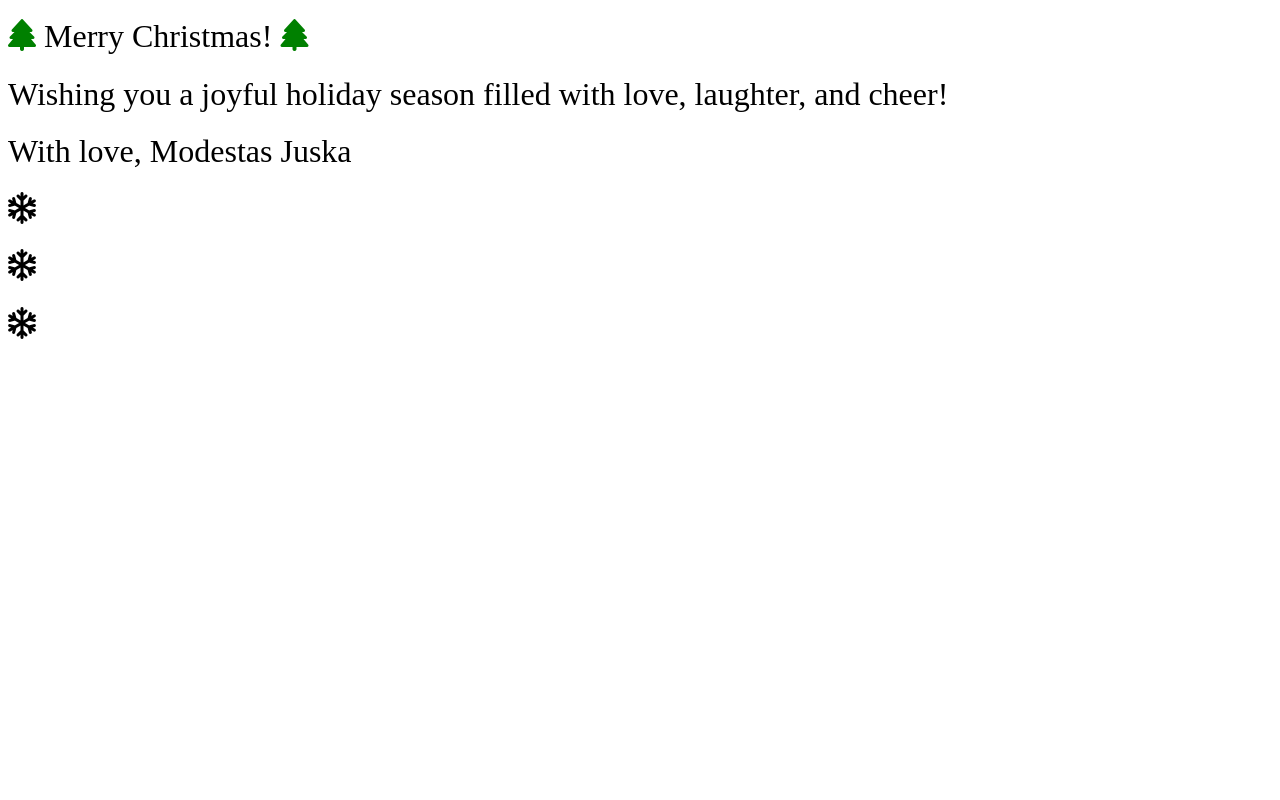
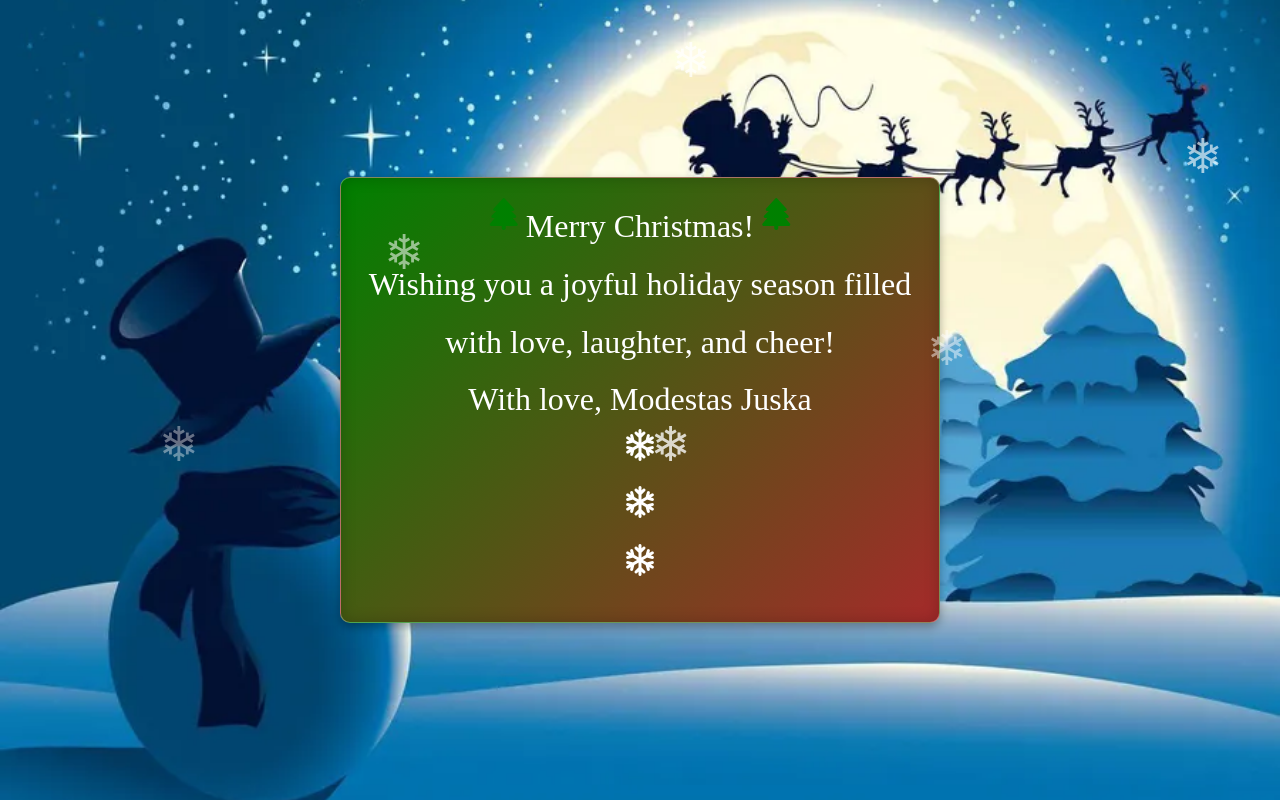
Before and after one commit to ModJuska123/TechinScriptmasDecember_2, a website: page index.html in a window 1280 px wide. Drawn offline with Linux system fonts and the light colour scheme.

Commit message:
update of Day-2

```diff
--- a/index.html
+++ b/index.html
@@ -4,6 +4,7 @@
     <meta charset="UTF-8" />
     <meta name="viewport" content="width=device-width, initial-scale=1.0" />
     <title>Christmas</title>
+    <link rel="stylesheet" href="./main.css" />
     <link
       rel="stylesheet"
       href="https://cdnjs.cloudflare.com/ajax/libs/font-awesome/6.7.1/css/all.min.css"
@@ -18,12 +19,24 @@
       }
     </style>
   </head>
-  <body>
-    <div id="header"></div>
-    <div>
-      Wishing you a joyful holiday season filled with love, laughter, and cheer!
+  <body >
+    <div class="snowflake">❄</div>
+    <div class="snowflake">❄</div>
+    <div class="snowflake">❄</div>
+    <div class="snowflake">❄</div>
+    <div class="snowflake">❄</div>
+    <div class="snowflake">❄</div>
+    <div class="snowflake">❄</div>
+    <div class="snowflake">❄</div>
+
+    <div class="container">
+      <div id="header"></div>
+      <div>
+        Wishing you a joyful holiday season filled with love, laughter, and
+        cheer!
+      </div>
+      <div id="footer"></div>
     </div>
-    <div id="footer"></div>
   </body>
 
   <script>
--- /dev/null
+++ b/main.css
@@ -0,0 +1,103 @@
+body,
+body * {
+  margin: 0;
+  padding: 0;
+  vertical-align: top;
+  box-sizing: border-box;
+
+}
+@import url('https://fonts.googleapis.com/css2?family=Lobster&display=swap');
+
+body {
+  font-family: 'Gill Sans', 'Gill Sans MT', sans-serif;
+  background-image: url(./background.png);
+  background-size: cover; /* Užtikrina, kad fonas užpildys visą ekraną proporcingai */
+  background-repeat: no-repeat; /* Užtikrina, kad fonas nesikartos */
+  background-position: center; /* Centruoja foną */
+  background-attachment: fixed; /* Palieka foną stacionarų, kai vartotojas slenka puslapį */
+  display: flex;
+  justify-content: center;
+  align-items: center;
+  height: 100vh;
+  overflow: hidden; /* Kad dribsniai neišeitų už ekrano ribų */
+}
+
+.container {
+  width: 90%;
+  max-width: 600px;
+  padding: 20px;
+  background: linear-gradient(135deg, green, brown);
+  color: white;
+  text-align: center;
+  border-radius: 10px;
+  box-shadow: 0 4px 10px rgba(0, 0, 0, 0.3), 0 0 15px rgba(0, 0, 0, 0.2) inset;
+  border: 1px solid rgba(255, 255, 255, 0.3);
+  font-family: "Lobster", serif;
+}
+
+/* Atsakingas dizainas mažesniems ekranams */
+@media (max-width: 768px) {
+  body {
+    background-size: contain; /* Didesniems ekranams fonas pritaikomas viduje, neperžengiant kraštų */
+  }
+  .container {
+    width: 95%;
+    padding: 15px;
+    font-size: 16px;
+  }
+}
+
+/*Sniegas*/
+
+/* Sniego dribsniai */
+.snowflake {
+  position: absolute;
+  top: -10%; /* Startuoja virš puslapio */
+  color: white;
+  font-size: 3rem; /* Sniego dydis */
+  animation: fall 10s linear infinite, sway 3s ease-in-out infinite;
+  opacity: 1;
+}
+
+/* Animacijos */
+@keyframes fall {
+  0% {
+    top: -10%;
+    opacity: 0.8;
+  }
+  100% {
+    top: 110%; /* Nusileidžia už ekrano */
+    opacity: 0;
+  }
+}
+
+@keyframes sway {
+  0%, 100% {
+    transform: translateX(0);
+  }
+  50% {
+    transform: translateX(40px); /* Švelnus judėjimas į šonus */
+  }
+}
+
+/* Atsitiktinės vietos ir animacijos */
+.snowflake:nth-child(1) {
+  left: 10%;
+  animation-delay: 0s;
+}
+.snowflake:nth-child(2) {
+  left: 30%;
+  animation-delay: 2s;
+}
+.snowflake:nth-child(3) {
+  left: 50%;
+  animation-delay: 4s;
+}
+.snowflake:nth-child(4) {
+  left: 70%;
+  animation-delay: 1s;
+}
+.snowflake:nth-child(5) {
+  left: 90%;
+  animation-delay: 3s;
+}
--- a/package.json
+++ b/package.json
@@ -4,7 +4,7 @@
   "main": "index.js",
   "scripts": {
     "test": "echo \"Error: no test specified\" && exit 1",
-    "dev": "dead-server --host=localhost --port=4606"
+    "dev": "dead-server --host=localhost --port=4607"
   },
   "keywords": [],
   "author": "Modestas Juska",
```
Also changed, not shown: background.png (added).
